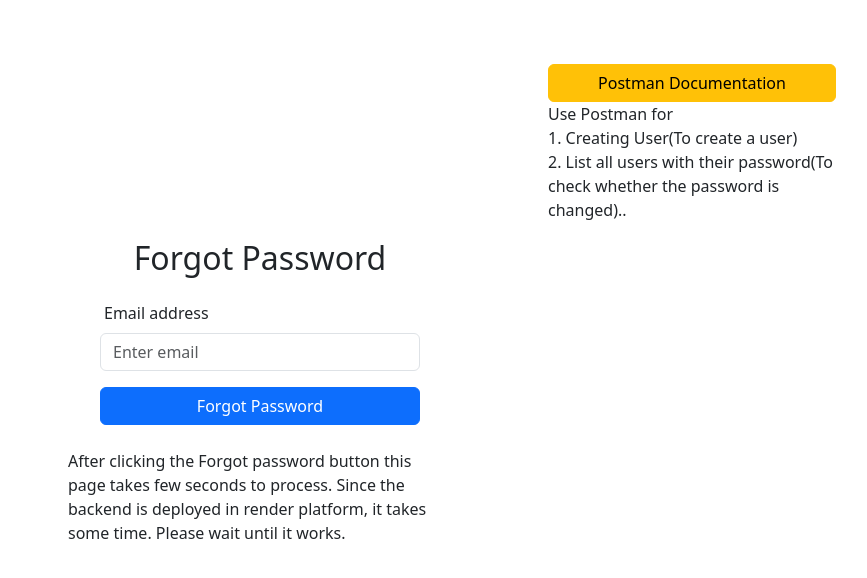
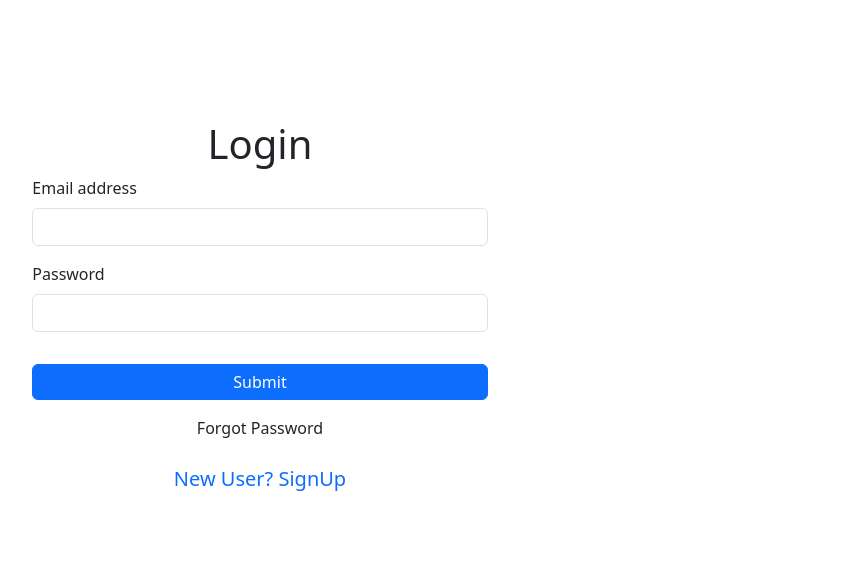
Before and after one commit to Emmanuel-Benjamin00/password-reset, a React (Vite) app: page / in a window 1280 px wide. Shown: the top 578 px of the page, without its empty margins (380-1247 px from the left). Built offline with nearby package versions, Linux system fonts and the light colour scheme; no server answers.

Commit message:
signup and login page added

```diff
--- a/src/App.jsx
+++ b/src/App.jsx
@@ -2,15 +2,22 @@
 import ForgetPassword from "./Components/ForgetPassword"
 import ResetPassword from "./Components/ResetPassword"
 import Error from "./Components/Error"
+import Login from "./Components/Login"
+import SignUp from "./Components/SignUp"
+import Dashboard from "./Components/Dashboard"
 
 function App() {
   return (
     <>
       <BrowserRouter>
         <Routes>
-          <Route path='/' element={<ForgetPassword/>}/>
+          <Route path="/" element={<Login/>} />
+          <Route path='/forgetpassword' element={<ForgetPassword/>}/>
           <Route path='/reset-link' element={<ResetPassword/>}/>
           <Route path='/error' element={<Error/>}/>
+          <Route path="/signup" element={<SignUp/>} />
+          <Route path="/dashboard" element={<Dashboard/>} />
+          <Route path='/*' element={<Navigate to='/' />} />
         </Routes>
       </BrowserRouter>
     </>
--- /dev/null
+++ b/src/Components/Dashboard.jsx
@@ -0,0 +1,16 @@
+import React from 'react'
+import { Button } from 'react-bootstrap'
+import { useNavigate } from 'react-router-dom'
+
+function Dashboard() {
+    let navigate = useNavigate()
+    return (<>
+        <div className='d-flex justify-content-center align-items-center fs-3 flex-column gap-4' style={{ height: "100vh" }}>
+            <div ><b>Logged in Successfully</b></div>
+            <Button onClick={()=>navigate("/")}>Logout</Button>
+        </div>
+    </>
+    )
+}
+
+export default Dashboard
--- a/src/Components/ForgetPassword.jsx
+++ b/src/Components/ForgetPassword.jsx
@@ -1,13 +1,19 @@
 import React, { useState } from 'react'
 import AxiosService from '../common/ApiService';
 import { toast } from 'react-toastify'
+import { useNavigate } from 'react-router-dom';
 
 
 
 function ForgetPassword() {
+
+    let navigate = useNavigate()
     let [email, setEmail] = useState("")
     let [messageColor, setMessageColor] = useState("black")
     let [messagetext, setMessagetext] = useState("")
+
+    let [resetting, setResetting] = useState(false)
+    let [resettingWord, setResettingWord] = useState("Forget Password")
 
     let validateEmail = async (e) => {
         const form = document.getElementById('email-input');
@@ -15,6 +21,8 @@
 
         e.preventDefault()
         try {
+            setResetting(true)
+            setResettingWord("Please Wait")
             let res = await AxiosService.post('/user/forgotPassword', {
                 email
             })
@@ -24,7 +32,7 @@
                 form.style.pointerEvents = 'none';
                 button.disabled = true;
                 setMessageColor("green")
-                setMessagetext("Check your registered mail ID, and click the link in the mail")
+                setMessagetext(`Close this tab & Check your registered mail ID, Click the link in the mail`)
                 toast.success('Reset Link sent to email')
             }
         }
@@ -35,6 +43,10 @@
             setMessagetext("User Does not exist or the input field is empty")
             toast.error(error.response.data.message || "Error Occurred please try after some time")
             console.log(error.response)
+            setResettingWord("Forgot Password")
+        }
+        finally{
+            setResettingWord("Forget password")
         }
     }
 
@@ -42,10 +54,10 @@
     return (
         <>
             <div className='d-flex align-items-center justify-content-center flex-column' style={{ height: '100vh' }} >
-                <div className='postman position-absolute top-0 end-0 m-5 p-3 col-sm-12 col-md-3 col-lg-3'>
+                {/* <div className='postman position-absolute top-0 end-0 m-5 p-3 col-sm-12 col-md-3 col-lg-3'>
                     <a className="btn btn-warning col-12" href="https://documenter.getpostman.com/view/30441359/2s9YRCYCBV" target="blank" type="submit" id="button" >Postman Documentation</a>
                     <p className='para'>Use Postman for <br /><span> 1. Creating User(To create a user)</span> <br /><span>2. List all users with their password(To check whether the password is changed).</span>. </p>
-                </div>
+                </div> */}
                 <h1 className='fs-2 mb-3 warning form-box'>Forgot Password</h1>
                 <form className='col-md-3 col-xxl-5 form-box'>
                     <div className="mb-3" id="formBasicEmail">
@@ -53,10 +65,12 @@
                         <input type="email" className="form-control mb-2" id="email-input" placeholder="Enter email" onChange={(e) => setEmail(e.target.value)} />
                         <small className="mt-5 " style={{ color: messageColor }}>{messagetext}</small>
                     </div>
-                    <button className="btn btn-primary" id="forgot-button" type="submit" style={{ width: '100%' }} onClick={(e) => validateEmail(e)}>Forgot Password</button>
+                    <button className="btn btn-primary" id="forgot-button" type="submit" style={{ width: '100%' }} onClick={(e) => validateEmail(e)} disabled={resetting}>{resettingWord}</button>
                 </form>
                 <br/>
-                <p style={{ width: '30vw' }}> After clicking the Forgot password button this page  takes few seconds to process. Since the backend is deployed in render platform, it takes some time. Please wait until it works.</p>
+                {
+                    resetting ? " " : <div className='mt-2 text-primary fs-6 pointer' onClick={()=>navigate("/")}>Back to Login Page</div>
+                }
             </div>
 
         </>
--- /dev/null
+++ b/src/Components/Login.jsx
@@ -0,0 +1,56 @@
+import React , {useState} from 'react'
+import { Form, FormGroup, FormControl, FormLabel, Button } from 'react-bootstrap';
+import { Container } from 'react-bootstrap';
+import { useNavigate } from 'react-router-dom';
+import AxiosService from '../common/ApiService';
+
+function Login() {
+    let [email, setEmail] = useState("")
+    let [password, setPassword] = useState("")
+    let navigate = useNavigate()
+
+    let handleLogin = async (e) => {
+        e.preventDefault()
+        try {
+          let res = await AxiosService.post('/user/login', {
+            email,
+            password
+          })
+          if (res.status === 200) {
+              navigate('/dashboard')
+          }
+        } catch (error) {
+          document.getElementById("error").innerHTML = "UIser does not Exists or Invalid Password"
+          console.log(error.response)
+        }
+      }
+
+
+    return <>
+        <Container className='login-form'>
+            <div className='d-flex flex-column justify-content-center align-items-center'>
+                <h1>Login</h1>
+                <Form>
+                    <FormGroup className="mb-3">
+                        <FormLabel>Email address</FormLabel>
+                        <FormControl type="email" id="exampleInputEmail1" aria-describedby="emailHelp" onChange={(e) => setEmail(e.target.value)}/>
+                    </FormGroup>
+
+                    <FormGroup className="mb-3">
+                        <FormLabel>Password</FormLabel>
+                        <FormControl type="password" id="exampleInputPassword1" onChange={(e) => setPassword(e.target.value)} />
+                    </FormGroup>
+                    <div id='error' className='text-danger fw-bold '></div>
+                    <Button variant="primary" type="submit" className='button-login' onClick={(e)=>handleLogin(e)}>
+                        Submit
+                    </Button>
+                </Form>
+
+                <div className='pointer' onClick={()=>navigate("/forgetpassword")}>Forgot Password</div>
+                <div className='mt-4 text-primary fs-5 pointer'  onClick={()=>navigate("/signup")}>New User? SignUp</div>
+            </div>
+        </Container>
+    </>
+}
+
+export default Login
--- /dev/null
+++ b/src/Components/SignUp.jsx
@@ -0,0 +1,67 @@
+import React, { useState } from 'react'
+import { Form, FormGroup, FormControl, FormLabel, Button } from 'react-bootstrap';
+import { Container } from 'react-bootstrap';
+import { useNavigate } from 'react-router-dom';
+import AxiosService from '../common/ApiService';
+
+function SignUp() {
+    let [name, setName] = useState("")
+    let [mobile,setMobile] = useState("")
+    let [email, setEmail] = useState("")
+    let [password, setPassword] = useState("")
+
+    let createUser = async (e) => {
+        e.preventDefault()
+        try {
+            let res = await AxiosService.post('/user', {
+                name,
+                mobile,
+                email,
+                password
+            })
+            if (res.status === 201) {
+                navigate("/")
+            }
+        }
+        catch (error) {
+            console.log(error.response)
+        }
+    }
+
+    let navigate = useNavigate()
+    return <>
+        <Container className='mt-5'>
+            <div className='d-flex flex-column justify-content-center align-items-center'>
+                <h1>SignUp</h1>
+                <Form>
+                    <FormGroup className="mb-3">
+                        <FormLabel>Full Name</FormLabel>
+                        <FormControl type="text" id="exampleInputEmail1" aria-describedby="emailHelp" onChange={(e) => setName(e.target.value)}/>
+                    </FormGroup>
+
+                    <FormGroup className="mb-3">
+                        <FormLabel>Mobile</FormLabel>
+                        <FormControl type="number" id="exampleInputEmail1" aria-describedby="emailHelp" onChange={(e) => setMobile(e.target.value)}/>
+                    </FormGroup>
+
+                    <FormGroup className="mb-3">
+                        <FormLabel>Email address</FormLabel>
+                        <FormControl type="email" id="exampleInputEmail1" aria-describedby="emailHelp" onChange={(e) => setEmail(e.target.value)}/>
+                    </FormGroup>
+
+                    <FormGroup className="mb-3">
+                        <FormLabel>Password</FormLabel>
+                        <FormControl type="password" id="exampleInputPassword1" onChange={(e) => setPassword(e.target.value)}/>
+                    </FormGroup>
+
+                    <Button variant="primary" type="submit" className='button-login' onClick={(e)=>createUser(e)}>
+                        Submit
+                    </Button>
+                </Form>
+                <div className='mt-2 text-primary fs-6 pointer' onClick={()=>navigate("/")}>Back to Login Page</div>
+            </div>
+        </Container>
+    </>
+}
+
+export default SignUp
--- a/src/index.css
+++ b/src/index.css
@@ -10,3 +10,17 @@
         line-height: 1.2em;
     }
   }
+
+  .login-form{
+    height: 100vh;
+    padding: 15vh 27vw;
+  }
+
+  .button-login{
+    padding: 0.3em 12.5em;
+    margin: 1em 0;
+  }
+
+  .pointer{
+    cursor: pointer;
+  }
--- a/src/main.jsx
+++ b/src/main.jsx
@@ -1,8 +1,8 @@
 import React from 'react'
 import ReactDOM from 'react-dom/client'
 import App from './App.jsx'
+import 'bootstrap/dist/css/bootstrap.min.css';
 import './index.css'
-import 'bootstrap/dist/css/bootstrap.min.css';
 import 'react-toastify/dist/ReactToastify.css';
 import { ToastContainer } from 'react-toastify';
 
```
Also changed, not shown: src/Components/ResetPassword.jsx (+5 -4 lines).
